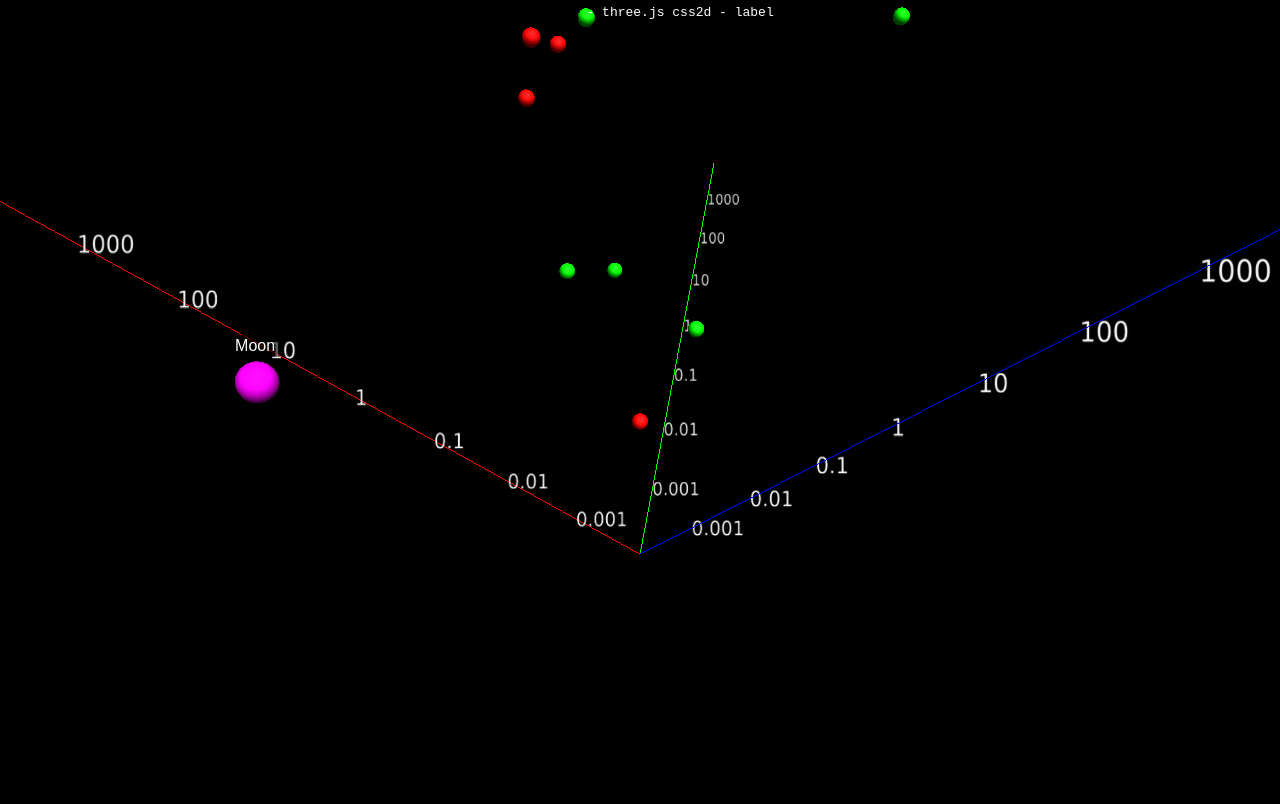
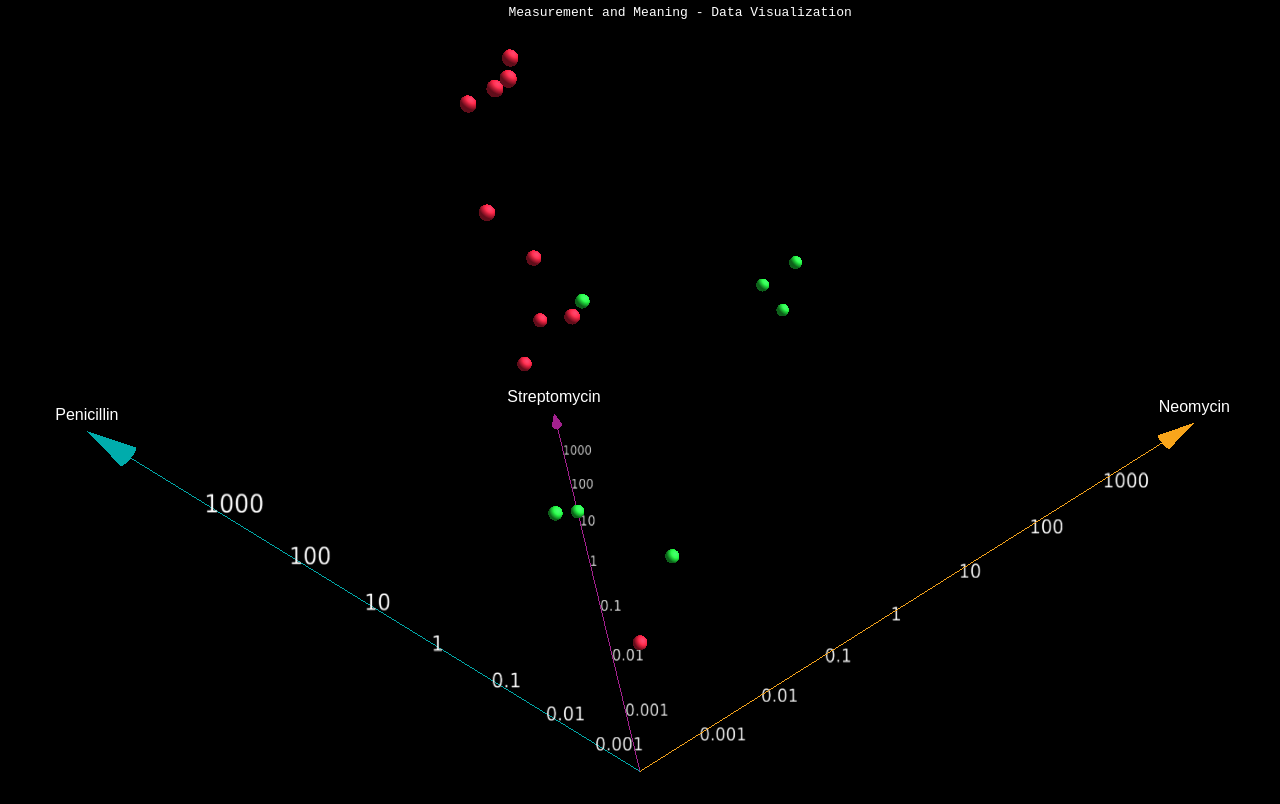
Before and after one commit to klotzambein/klotzambein.github.io, a plain HTML site: page index.html in a window 1280 px wide. Drawn offline with Linux system fonts and the light colour scheme; animation ran at ten frames a second.

Commit message:
Finished visualization

```diff
--- a/index.html
+++ b/index.html
@@ -4,7 +4,7 @@
 <head>
     <meta charset="utf-8">
     <meta name="viewport" content="width=device-width, user-scalable=no, minimum-scale=1.0, maximum-scale=1.0">
-    <title>three.js css2d - label</title>
+    <title>Measurement and Meaning - Data Visualization</title>
     <style>
         body {
             background-color: #000;
@@ -28,7 +28,13 @@
             color: #FFF;
             font-family: sans-serif;
             padding: 2px;
-            background: rgba(0, 0, 0, .6);
+            background: rgba(0, 0, 0, .8);
+        }
+        .labelAxis {
+            color: #FFF;
+            font-family: sans-serif;
+            padding: 2px;
+            background: rgba(0, 0, 0, .3);
         }
 
         a {
@@ -38,7 +44,8 @@
 </head>
 
 <body>
-    <div id="info"><a href="http://threejs.org" target="_blank" rel="noopener">three.js</a> - three.js css2d - label
+    <div id="info"><a href="http://threejs.org" target="_blank" rel="noopener">three.js</a> Measurement and Meaning -
+        Data Visualization
     </div>
 
     <script src="js/three.js"></script>
@@ -47,8 +54,11 @@
 
     <script>
         var camera, scene, renderer, labelRenderer;
-        var clock = new THREE.Clock();
-        var earth, moon;
+        var raycaster = new THREE.Raycaster();
+        var mouse = new THREE.Vector2(0, 0);
+
+        var points = [];
+        var visibleLabel = null;
 
         let data = [
             { name: "test", pen: 0.001, str: 0.001, neo: 0.001, gramStaining: "negative" },
@@ -76,15 +86,16 @@
             var POINT_RADIUS = 0.1;
             var MOON_RADIUS = 0.27;
             camera = new THREE.PerspectiveCamera(45, window.innerWidth / window.innerHeight, 1, 1000);
-            camera.position.set(5, 3, 10);
+            //camera = new THREE.OrthographicCamera(window.innerWidth / - 2, window.innerWidth / 2, window.innerHeight / 2, window.innerHeight / - 2, 0.1, 1000);
+            camera.position.set(0, 0, 13);
             var controls = new THREE.OrbitControls(camera);
             scene = new THREE.Scene();
-            var dirLight0 = new THREE.DirectionalLight(0xffffff);
+            var dirLight0 = new THREE.DirectionalLight(0xcccccc);
             dirLight0.position.set(1, 1, 1);
             scene.add(dirLight0);
-            scene.add(new THREE.AmbientLight(0x404040));
+            scene.add(new THREE.AmbientLight(0x606060));
 
-            let baseVec = new THREE.Vector3(0, -2, 0);
+            let baseVec = new THREE.Vector3(0, -5, 0);
             let penVec = new THREE.Vector3(-0.5774, 0.5774, 0.5774);
             let strVec = new THREE.Vector3(-0.2114, 0.5774, -0.7886);
             let neoVec = new THREE.Vector3(0.7887, 0.5774, 0.2113);
@@ -101,11 +112,17 @@
             axisSprites.push(new THREE.SpriteMaterial({ map: loader.load("img/100.png"), color: 0xffffff }));
             axisSprites.push(new THREE.SpriteMaterial({ map: loader.load("img/1000.png"), color: 0xffffff }));
 
-            function create_axis(color, base, dir) {
+            var coneGeometry = new THREE.ConeBufferGeometry(0.1, 0.4, 12);
+
+            function create_axis(color, base, dir, label) {
                 let mat = new THREE.LineBasicMaterial({ color, linewidth: 1 });
+
                 let geometry = new THREE.Geometry();
-                geometry.vertices.push(base, dir.clone().multiplyScalar(axisSprites.length + 1).add(base));
+                let endVec = dir.clone().multiplyScalar(axisSprites.length + 1).add(base);
+                geometry.vertices.push(base, endVec);
+
                 scene.add(new THREE.Line(geometry, mat));
+
                 for (let i = 0; i < axisSprites.length; i++) {
                     let sprite = new THREE.Sprite(axisSprites[i]);
                     sprite.position.copy(dir.clone().multiplyScalar(i + 1).add(base));
@@ -113,23 +130,36 @@
                     sprite.center.set(0, 0.5);
                     scene.add(sprite);
                 }
+
+                var coneMat = new THREE.MeshBasicMaterial({ color });
+                var cone = new THREE.Mesh(coneGeometry, coneMat);
+                cone.position.copy(endVec);
+                cone.quaternion.setFromUnitVectors(new THREE.Vector3(0, 1, 0), dir);
+                var labelDiv = document.createElement('div');
+                labelDiv.className = 'labelAxis';
+                labelDiv.textContent = label;
+                labelDiv.style.marginTop = '-1em';
+                var labelObj = new THREE.CSS2DObject(labelDiv);
+                labelObj.position.set(0, 0.2, 0);
+                cone.add(labelObj);
+                scene.add(cone);
             }
 
-            create_axis(0xff0000, baseVec, penVec);
-            create_axis(0x00ff00, baseVec, strVec);
-            create_axis(0x0000ff, baseVec, neoVec);
+            create_axis(0x00acac, baseVec, penVec, 'Penicillin');
+            create_axis(0xa3218e, baseVec, strVec, 'Streptomycin');
+            create_axis(0xf8a51b, baseVec, neoVec, 'Neomycin');
 
             //
             var pointGeometry = new THREE.SphereBufferGeometry(POINT_RADIUS, 16, 16);
             var pointMaterialPositive = new THREE.MeshPhongMaterial({
                 specular: 0x333333,
                 shininess: 5,
-                color: 0x00ff00
+                color: 0x22ff44
             });
             var pointMaterialNegative = new THREE.MeshPhongMaterial({
                 specular: 0x333333,
                 shininess: 5,
-                color: 0xff0000
+                color: 0xff2244
             });
             for (const d of data) {
                 let point = new THREE.Mesh(pointGeometry, d.gramStaining == "positive" ? pointMaterialPositive : pointMaterialNegative);
@@ -138,30 +168,26 @@
                 pos.add(strVec.clone().multiplyScalar(Math.log10(d.str / 0.0001)))
                 pos.add(neoVec.clone().multiplyScalar(Math.log10(d.neo / 0.0001)))
                 point.position.copy(pos);
+                point.userData = d;
                 scene.add(point);
+                points.push(point);
+
+                var labelDiv = document.createElement('div');
+                labelDiv.className = 'label';
+                labelDiv.innerHTML = "<b>" + d.name + "</b>"
+                    + "<br>Pen: " + d.pen.toString() + ", Str: " + d.str.toString() + ", Neo: " + d.neo.toString()
+                    + "<br>gram staining: " + d.gramStaining;
+                labelDiv.style.marginTop = '-2.5em';
+                var labelObj = new THREE.CSS2DObject(labelDiv);
+                labelObj.position.set(0, POINT_RADIUS, 0);
+                labelObj.visible = false;
+                point.add(labelObj);
             }
             var moonGeometry = new THREE.SphereBufferGeometry(MOON_RADIUS, 16, 16);
             var moonMaterial = new THREE.MeshPhongMaterial({
                 shininess: 5,
                 color: 0xff00ff
             });
-            moon = new THREE.Mesh(moonGeometry, moonMaterial);
-            scene.add(moon);
-            //
-            // var earthDiv = document.createElement('div');
-            // earthDiv.className = 'label';
-            // earthDiv.textContent = 'Earth';
-            // earthDiv.style.marginTop = '-1em';
-            // var earthLabel = new THREE.CSS2DObject(earthDiv);
-            // earthLabel.position.set(0, EARTH_RADIUS, 0);
-            // earth.add(earthLabel);
-            var moonDiv = document.createElement('div');
-            moonDiv.className = 'label';
-            moonDiv.textContent = 'Moon';
-            moonDiv.style.marginTop = '-1em';
-            var moonLabel = new THREE.CSS2DObject(moonDiv);
-            moonLabel.position.set(0, MOON_RADIUS, 0);
-            moon.add(moonLabel);
             //
             renderer = new THREE.WebGLRenderer();
             renderer.setPixelRatio(window.devicePixelRatio);
@@ -173,13 +199,43 @@
             labelRenderer.domElement.style.top = 0;
             document.body.appendChild(labelRenderer.domElement);
         }
+
         function animate() {
             requestAnimationFrame(animate);
-            var elapsed = clock.getElapsedTime();
-            moon.position.set(Math.sin(elapsed) * 5, 0, Math.cos(elapsed) * 5);
+
             renderer.render(scene, camera);
             labelRenderer.render(scene, camera);
+
+            // update the picking ray with the camera and mouse position
+            raycaster.setFromCamera(mouse, camera);
+            // calculate objects intersecting the picking ray
+            var intersects = raycaster.intersectObjects(points, false);
+
+            if (intersects.length > 0) {
+                let label = intersects[0].object.children[0];
+                if (visibleLabel == null) {
+                    visibleLabel = label;
+                    visibleLabel.visible = true;
+                } else if (label != visibleLabel) {
+                    visibleLabel.visible = false;
+                    visibleLabel = label;
+                    visibleLabel.visible = true;
+                }
+            } else if (visibleLabel != null) {
+                visibleLabel.visible = false;
+                visibleLabel = null;
+            }
+
         }
+
+        function onMouseMove(event) {
+            // calculate mouse position in normalized device coordinates
+            // (-1 to +1) for both components
+            mouse.x = (event.clientX / window.innerWidth) * 2 - 1;
+            mouse.y = - (event.clientY / window.innerHeight) * 2 + 1;
+        }
+
+        window.addEventListener('mousemove', onMouseMove, false);
     </script>
 </body>
 
```
